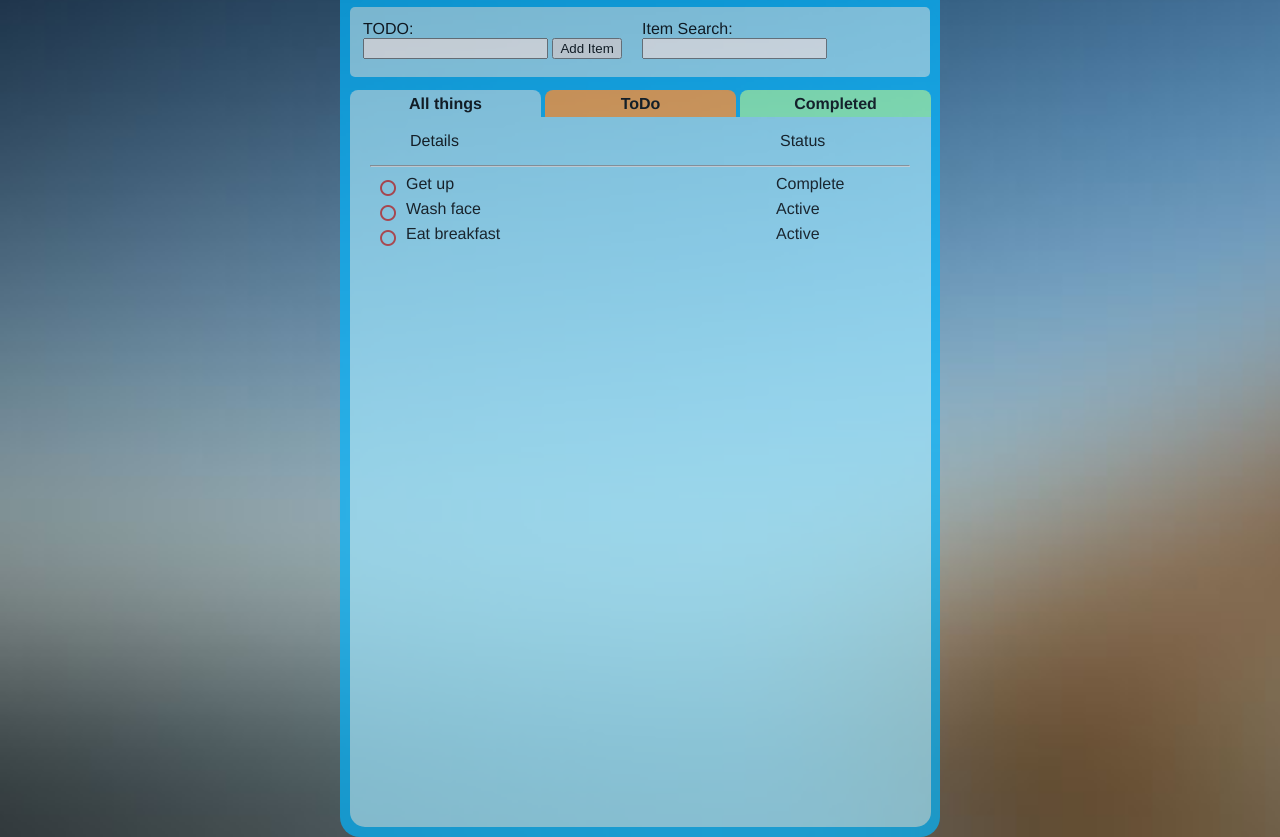
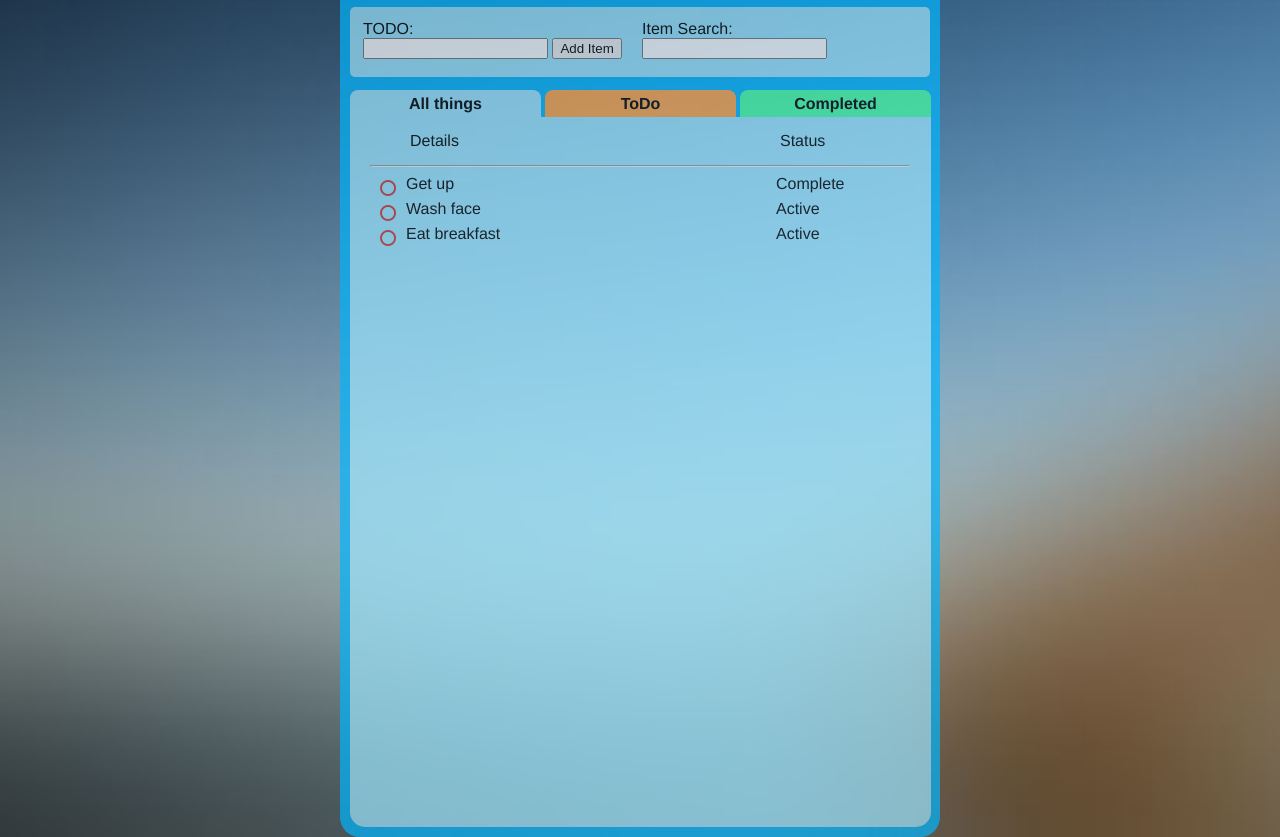
Before and after one commit to 545576857/TODO_page_with_AngularJS, a plain HTML site: page index.html in a window 1280 px wide. Shown: the part 111-948 px from the top of the page. Drawn offline with Linux system fonts and the light colour scheme.

Commit message:
try different color for completed page

```diff
--- a/css/index.css
+++ b/css/index.css
@@ -96,7 +96,7 @@ body {
 }
 
 #complete_item_tab{
-    background-color: rgb(145,253,185);
+    background-color: rgb(70,255,163);
 }
 
 #all_list_wrapper{
```
